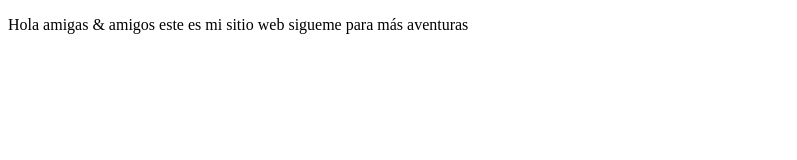
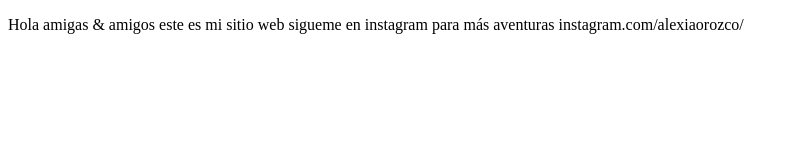
Before and after one commit to alexiaaop/proyectoDemoCursoPrework, a plain HTML site: page index.html in a window 1280 px wide. Shown: the whole page, without its empty margins (0-797 px from the left). Drawn offline with Linux system fonts and the light colour scheme.

Commit message:
cambios agregamos sitio de instagram

```diff
--- a/index.html
+++ b/index.html
@@ -8,7 +8,7 @@
 </head>
 <body>
     <p>
-        Hola amigas & amigos este es mi sitio web sigueme para más aventuras
+        Hola amigas & amigos este es mi sitio web sigueme en instagram para más aventuras instagram.com/alexiaorozco/
 
     </p>
 
```
